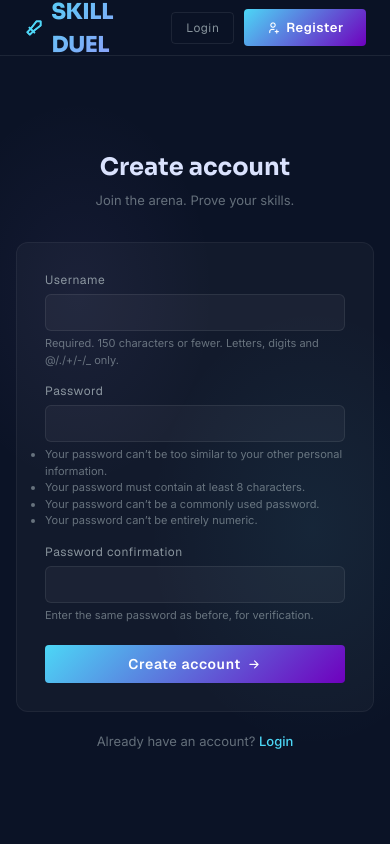
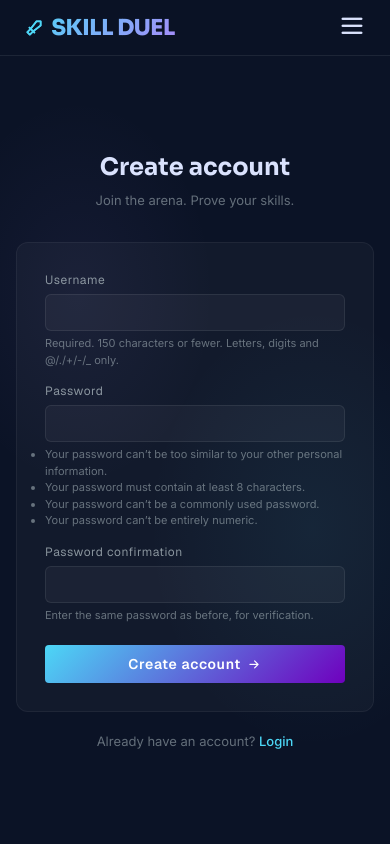
Before and after one commit to shanuka-upendra/Skill-Duel-Django, a Django app: page /register in a window 390 px wide. Run offline with Django 5.2, Linux system fonts and the light colour scheme.

Commit message:
Implement responsive mobile navigation with toggle button and menu

```diff
--- a/templates/base.html
+++ b/templates/base.html
@@ -67,7 +67,7 @@
             display: flex;
             align-items: center;
             justify-content: space-between;
-            position: sticky;
+            position: relative;
             top: 0;
             z-index: 100;
         }
@@ -272,6 +272,21 @@
             margin-bottom: 10px;
         }
 
+        .nav-links {
+            display: flex;
+            align-items: center;
+            gap: 10px;
+        }
+
+        .menu-toggle {
+            display: none;
+            background: transparent;
+            border: none;
+            color: var(--text-primary);
+            font-size: 28px;
+            cursor: pointer;
+        }
+
         /* ── Stat pill (XP / tokens in nav) ──────── */
         .stat-pill {
             display: flex;
@@ -307,6 +322,40 @@
             }
         }
 
+        /* Mobile / Small Window */
+        @media (max-width: 1100px) {
+
+            .menu-toggle {
+                display: block;
+            }
+
+            .nav-links {
+                display: none;
+                position: absolute;
+                top: 56px;
+                right: 1.5rem;
+                width: 250px;
+                flex-direction: column;
+                align-items: stretch;
+                gap: 8px;
+                padding: 15px;
+                border-radius: 12px;
+                background: #0b1326;
+                border: 1px solid var(--border);
+                box-shadow: 0 10px 30px rgba(0, 0, 0, .4);
+                z-index: 1000;
+            }
+
+            /* .nav-links.show {
+                display: flex;
+            } */
+
+            /* .nav-links a,
+            .stat-pill {
+                width: 100%;
+            } */
+        }
+
         .cyber-pulse {
             animation: pulse-glow 2s infinite alternate;
         }
@@ -321,31 +370,44 @@
             <i class="ti ti-sword"></i> SKILL DUEL
         </a>
 
-        <div style="display:flex; align-items:center; gap:10px;">
+        <!-- Mobile Menu Button -->
+        <button class="menu-toggle" onclick="toggleMenu()">
+            <i class="ti ti-menu-2"></i>
+        </button>
+
+        <div class="nav-links" id="navLinks">
             {% if request.user.is_authenticated %}
 
-            <!-- XP / token stats (visible md+) -->
-            <!-- upcoming feature -->
-            <div class="stat-pill" style="display:none;" id="stat-pill-nav">
-                <!-- <span class="val" style="color:var(--primary);">{{ request.user.profile.xp|default:"0" }} XP</span>
-                <span class="divider"></span>
-                <span class="val" style="color:var(--secondary);">{{ request.user.profile.tokens|default:"0" }}
-                    Tokens</span> -->
-                <h4 class="val" style="color:var(--text-primary);">{{ request.user.username }}</h4>
+            <div class="stat-pill" id="stat-pill-nav">
+                <h4 class="val">{{ request.user.username }}</h4>
             </div>
 
+            <a href="/skillduel/leaderboard" class="btn-ghost">
+                <i class="ti ti-trophy"></i> Leaderboard
+            </a>
 
+            <a href="/skillduel/create" class="btn-ghost">
+                <i class="ti ti-sword"></i> New Duel
+            </a>
 
-            <a href="/skillduel/leaderboard" class="btn-ghost"><i class="ti ti-trophy"></i> Leaderboard</a>
-            <a href="/skillduel/create" class="btn-ghost"><i class="ti ti-sword"></i> New duel</a>
-            <a href="/skillduel/inbox" class="btn-ghost"><i class="ti ti-inbox"></i> Inbox</a>
-            <a href="/profile/{{ request.user.username }}" class="btn-ghost"><i class="ti ti-user"></i> Profile</a>
-            <a href="/logout" class="btn-ghost"><i class="ti ti-logout"></i> Logout</a>
+            <a href="/skillduel/inbox" class="btn-ghost">
+                <i class="ti ti-inbox"></i> Inbox
+            </a>
+
+            <a href="/profile/{{ request.user.username }}" class="btn-ghost">
+                <i class="ti ti-user"></i> Profile
+            </a>
+
+            <a href="/logout" class="btn-ghost">
+                <i class="ti ti-logout"></i> Logout
+            </a>
 
             {% else %}
 
             <a href="/login" class="btn-ghost">Login</a>
-            <a href="/register" class="btn-primary"><i class="ti ti-user-plus"></i> Register</a>
+            <a href="/register" class="btn-primary">
+                <i class="ti ti-user-plus"></i> Register
+            </a>
 
             {% endif %}
         </div>
@@ -356,6 +418,9 @@
     </main>
 
     <script>
+        const menu = document.getElementById("navLinks");
+        const toggleBtn = document.querySelector(".menu-toggle");
+
         /* Show stat pill only if wide enough */
         const pill = document.getElementById('stat-pill-nav');
         if (pill) {
@@ -363,9 +428,26 @@
             show();
             window.addEventListener('resize', show);
         }
+
+        function toggleMenu() {
+            menu.classList.toggle("show");
+        }
+
+        document.addEventListener('click', function (event) {
+            if (!menu.contains(event.target) && !toggleBtn.contains(event.target)) {
+                menu.classList.remove("show");
+            }
+        });
+
+        menu.querySelectorAll('a').forEach(link => {
+            link.addEventListener('click', () => {
+                menu.classList.remove("show");
+            });
+        });
     </script>
 
     {% block extra_js %}{% endblock %}
+
 </body>
 
 </html>
```
